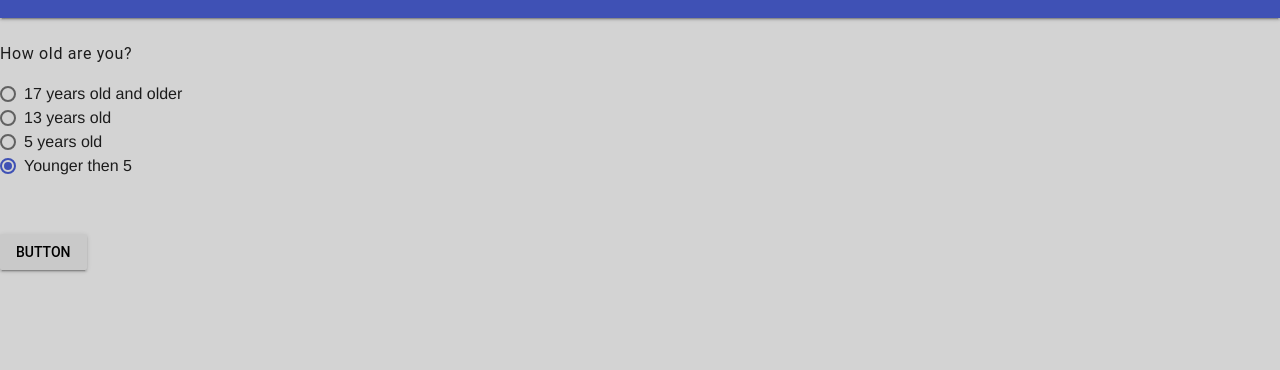
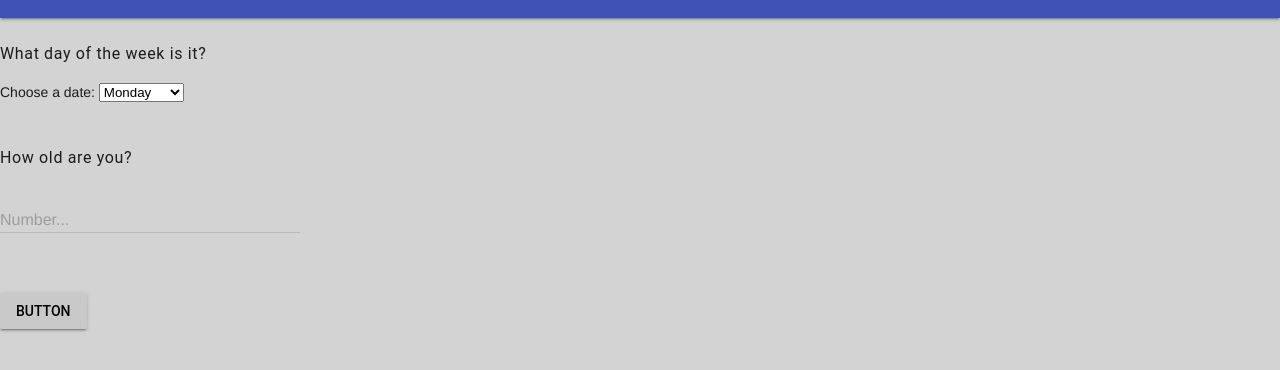
Before and after one commit to AvaVenturino/ICS20-Unit-5-04-JS, a plain HTML site: page index.html in a window 1280 px wide. Shown: the part 46-416 px from the top of the page. Drawn offline with nearby package versions, Linux system fonts and the light colour scheme.

Commit message:
changed html

```diff
--- a/index.html
+++ b/index.html
@@ -31,30 +31,29 @@
         </div>
       </header>
       <main class="mdl-layout__content">
+        <h6>What day of the week is it?</h6>
+        <form action="/action_page.php">
+          <label for="day">Choose a date:</label>
+          <select name="day" id="day">
+            <option value="monday">Monday</option>
+            <option value="tuesday">Tuesday</option>
+            <option value="wednsday">Wednsday</option>
+            <option value="thursday">Thursday</option>
+            <option value="friday">Friday</option>
+            <option value="saturday">Saturday</option>
+            <option value="sunday">Sunday</option>
+          </select>
+          <br><br>
         <h6>How old are you?</h6>
-         <!--Radio Buttons-->
-        <label class="mdl-radio mdl-js-radio mdl-js-ripple-effect" for="age17">
-          <input checked class="mdl-radio__button" id="age17" name="age" type="radio" value="age17">
-          <span class="mdl-radio__label">17 years old and older </span>
-        </label>
-        <br>
-        <label class="mdl-radio mdl-js-radio mdl-js-ripple-effect" for="age13">
-          <input class="mdl-radio__button" id="age13" name="age" type="radio" value="age13">
-          <span class="mdl-radio__label">13 years old</span>
-        </label>
-        <br>
-        <label class="mdl-radio mdl-js-radio mdl-js-ripple-effect" for="age5">
-          <input checked class="mdl-radio__button" id="age5" name="age" type="radio" value="age5">
-          <span class="mdl-radio__label">5 years old</span>
-        </label>
-        <br>
-        <label class="mdl-radio mdl-js-radio mdl-js-ripple-effect" for="0">
-          <input class="mdl-radio__button" id="0" name="age" type="radio" value="0" checked = "true">
-          <span class="mdl-radio__label">Younger then 5</span>
-        </label>
-          <p></p>
-          <br>
-          <br>
+         <!-- Numeric Textfield -->
+          <form action="#">
+            <div class="mdl-textfield mdl-js-textfield">
+              <input class="mdl-textfield__input" type="text" pattern="-?[0-9]*(\.[0-9]+)?" id="age">
+              <label class="mdl-textfield__label" for="age">Number...</label>
+              <span class="mdl-textfield__error">Input is not a number!</span>
+            </div>
+          </form>
+          <br><br>
         <!-- Raised button with ripple -->
             <button class="mdl-button mdl-js-button mdl-button--raised mdl-js-ripple-effect" onclick= "myButtonClicked()">
               Button
```
